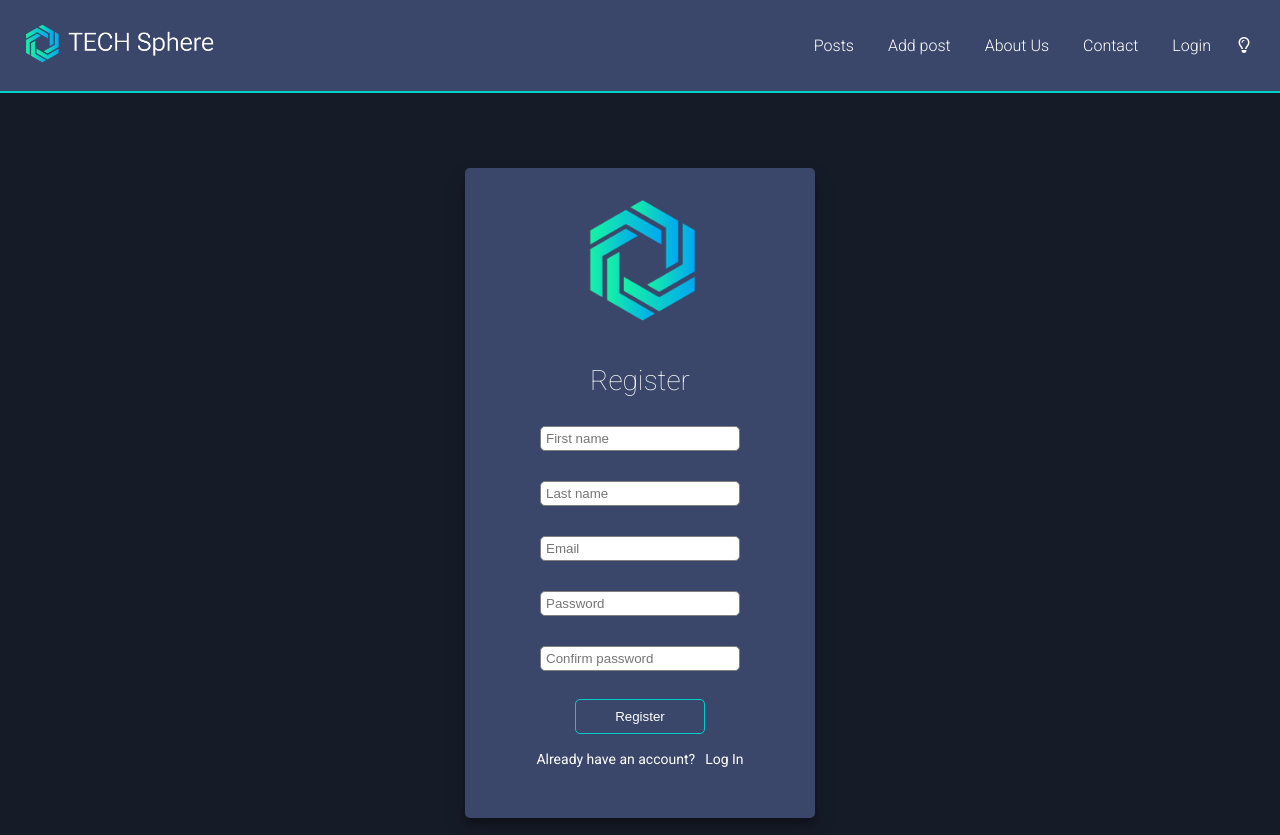
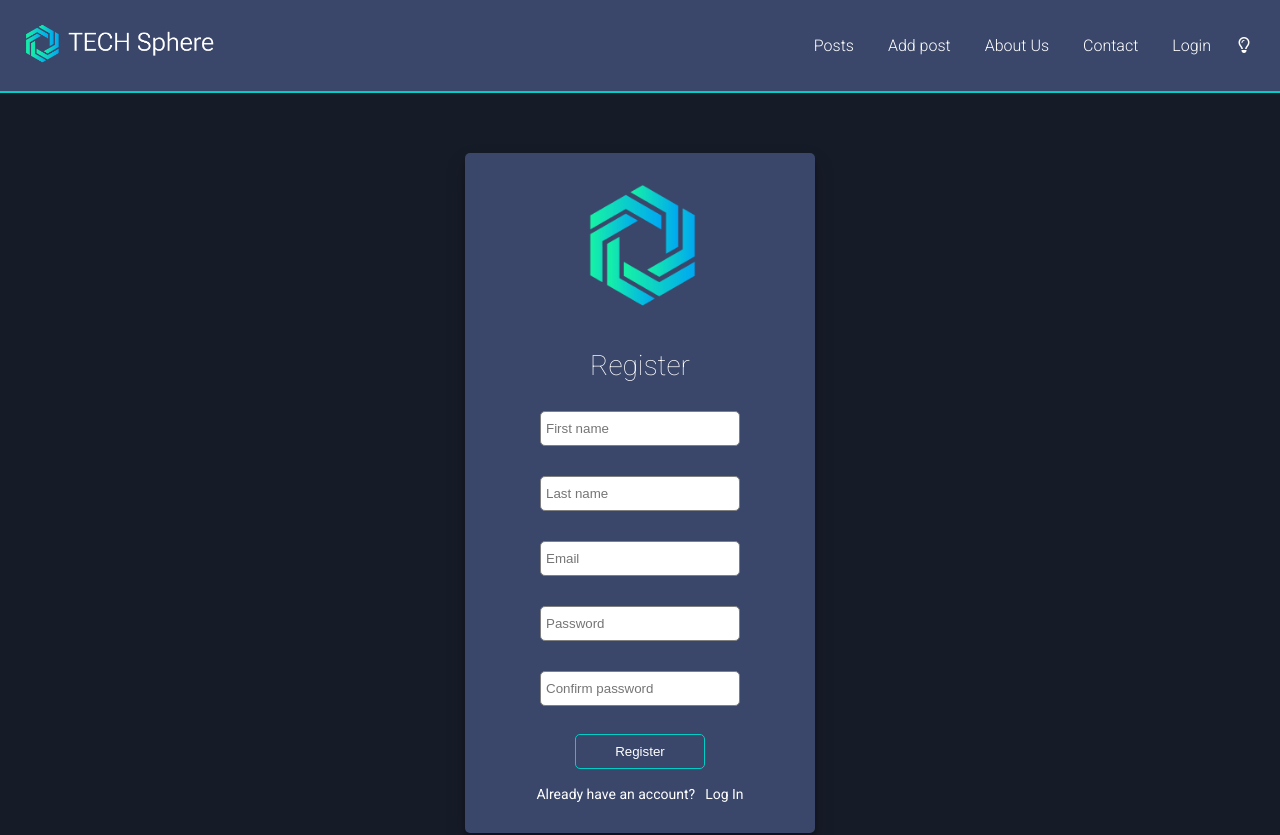
Before and after one commit to BojanJankov/Tech-Blog-React, a React (Vite) app in the folder TechBlog-React/: page /register in a window 1280 px wide. Shown: the top 835 px of the page. Built offline with nearby package versions, Linux system fonts and the light colour scheme.

Commit message:
updated login/register form css

```diff
--- a/TechBlog-React/src/pages/LoginPage/LoignPage.css
+++ b/TechBlog-React/src/pages/LoginPage/LoignPage.css
@@ -16,7 +16,7 @@
 
 #login {
   width: 350px;
-  height: 520px;
+  height: 550px;
   border-radius: 5px;
   background-color: var(--bg-grey);
 }
--- a/TechBlog-React/src/pages/RegisterPage/RegisterPage.css
+++ b/TechBlog-React/src/pages/RegisterPage/RegisterPage.css
@@ -16,7 +16,7 @@
 
 .RegisterPage #login {
   width: 350px;
-  height: 650px;
+  height: 680px;
   border-radius: 5px;
   background-color: var(--bg-grey);
 }
@@ -102,7 +102,7 @@
 .RegisterPage .form-group input {
   width: 200px;
   padding: 5px;
-  height: 25px;
+  height: 35px;
   border: 1px solid grey;
   border-radius: 5px;
 }
```
